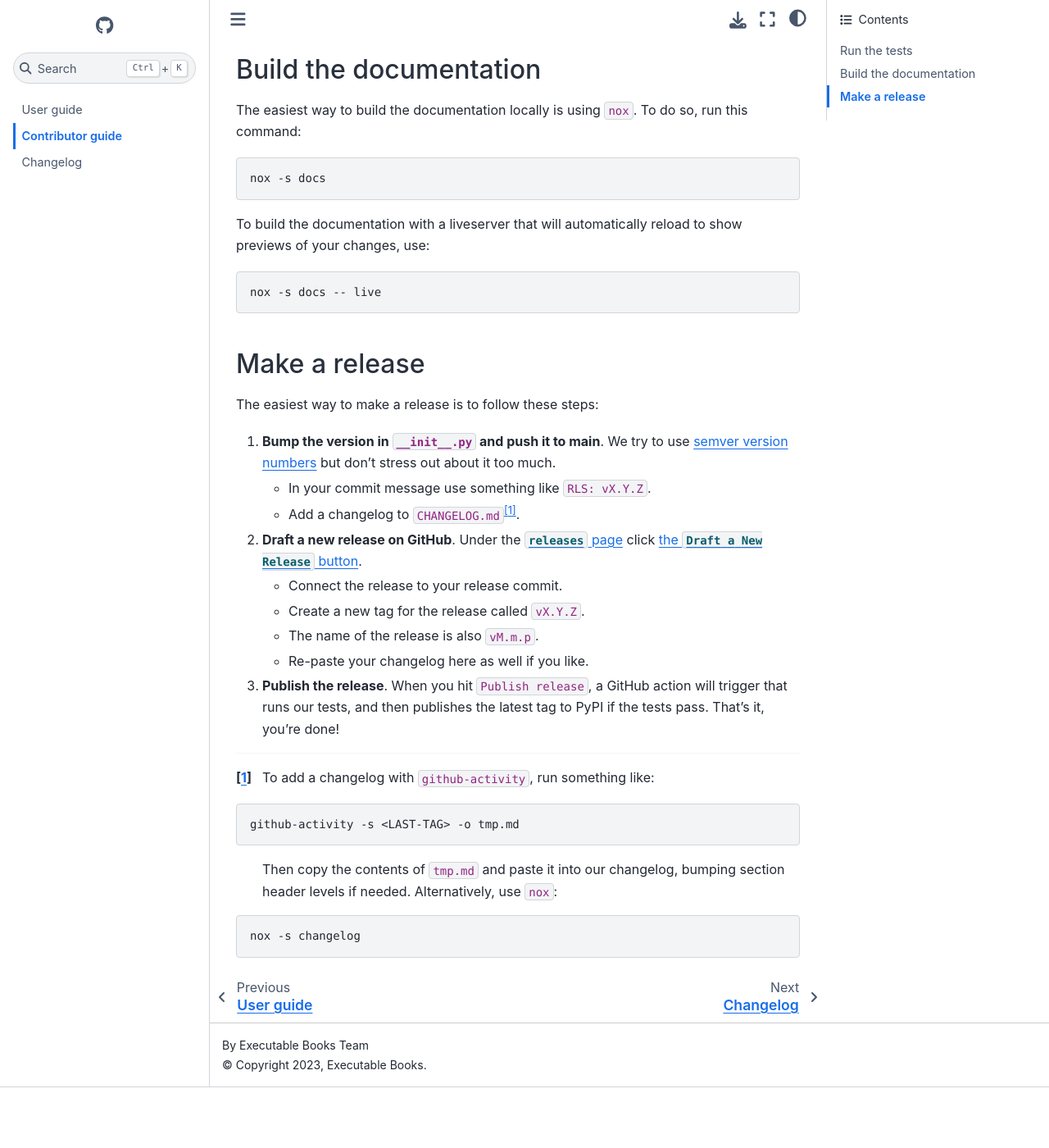
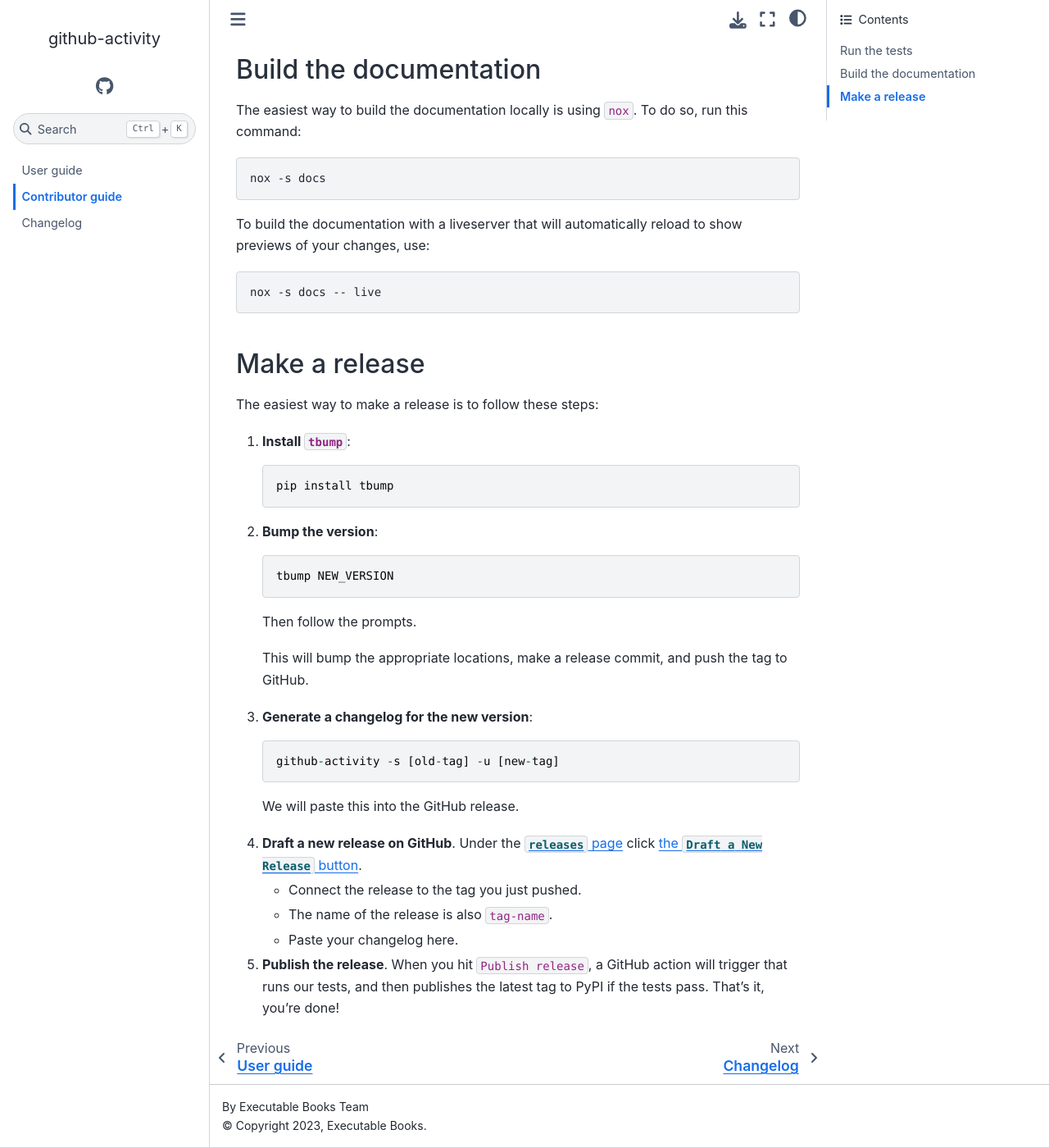
Before and after one commit to executablebooks/github-activity, a Sphinx documentation site: the page built from docs/contribute.md, in a window 1280 px wide and 1400 px high, scrolled down 358 px. Shown: the whole window at 82% size. Built offline with Sphinx 7.4.7 and the Sphinx Book theme 1.1.4, drawn with Linux system fonts in a browser that asks for light colours; before the commit the page ends 1684 px from its top, so only the background shows below that.

````diff
--- a/docs/contribute.md
+++ b/docs/contribute.md
@@ -30,29 +30,35 @@ nox -s docs -- live
 
 The easiest way to make a release is to follow these steps:
 
-1. **Bump the version in `__init__.py` and push it to main**.
-   We try to use [semver version numbers](https://semver.org/) but don't stress out about it too much.
-   - In your commit message use something like `RLS: vX.Y.Z`.
-   - Add a changelog to `CHANGELOG.md`[^1].
-2. **Draft a new release on GitHub**.
+1. **Install `tbump`**:
+
+   ```
+   pip install tbump
+   ```
+
+1. **Bump the version**:
+
+   ```
+   tbump NEW_VERSION
+   ```
+
+   Then follow the prompts.
+
+   This will bump the appropriate locations, make a release commit, and push the tag to GitHub.
+
+1. **Generate a changelog for the new version**:
+
+   ```
+   github-activity -s [old-tag] -u [new-tag]
+   ```
+
+   We will paste this into the GitHub release.
+
+1. **Draft a new release on GitHub**.
    Under the [`releases` page](https://github.com/executablebooks/github-activity/releases) click [the `Draft a New Release` button](https://github.com/executablebooks/github-activity/releases/new).
-   - Connect the release to your release commit.
-   - Create a new tag for the release called `vX.Y.Z`.
-   - The name of the release is also `vM.m.p`.
-   - Re-paste your changelog here as well if you like.
-3. **Publish the release**.
+   - Connect the release to the tag you just pushed.
+   - The name of the release is also `tag-name`.
+   - Paste your changelog here.
+1. **Publish the release**.
    When you hit `Publish release`, a GitHub action will trigger that runs our tests, and then publishes the latest tag to PyPI if the tests pass.
    That's it, you're done!
-
-[^1]: To add a changelog with `github-activity`, run something like:
-
-    ```bash
-    github-activity -s <LAST-TAG> -o tmp.md
-    ```
-
-    Then copy the contents of `tmp.md` and paste it into our changelog, bumping section header levels if needed.
-    Alternatively, use `nox`:
-
-    ```bash
-    nox -s changelog
-    ```
````
